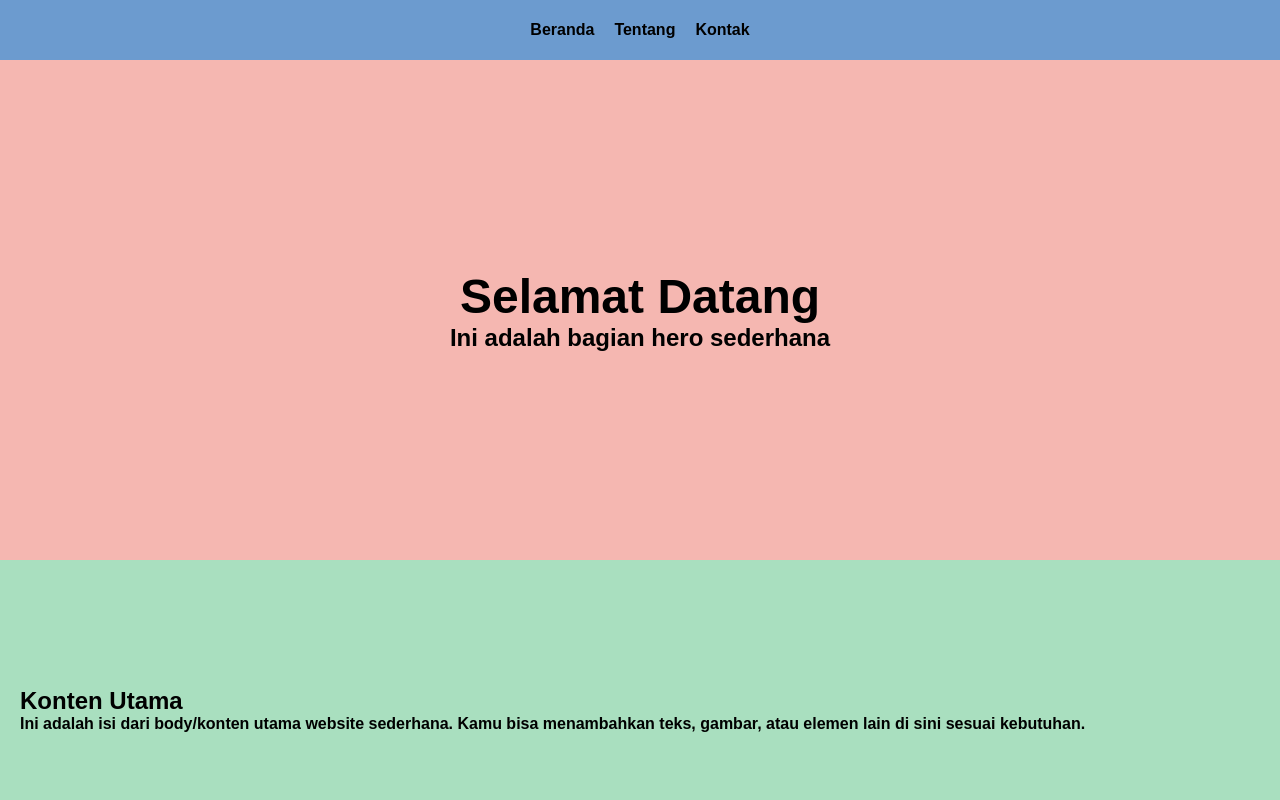
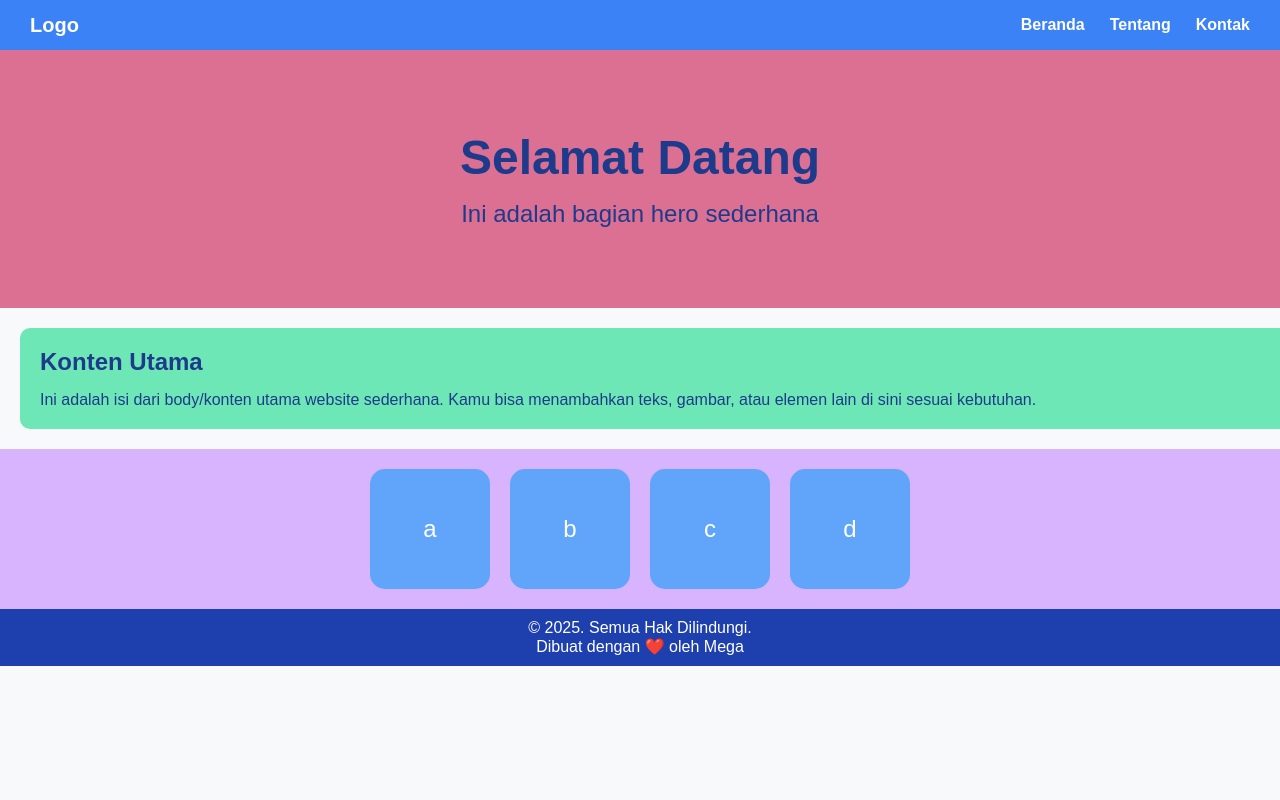
Before and after one commit to megaalaelawati-star/latihan-position, a plain HTML site: page index.html in a window 1280 px wide. Shown: the top 800 px of the page. Drawn offline with Linux system fonts and the light colour scheme.

Commit message:
Menambah fitur flexbox

```diff
--- a/index.html
+++ b/index.html
@@ -13,6 +13,7 @@
     <div class="container">
         <!-- Navigasi -->
         <div class="box box1">
+            <h2 style="color:white;">Logo</h2>
             <nav>
                 <ul>
                     <li><a href="#">Beranda</a></li>
@@ -42,7 +43,14 @@
             <div class="item">a</div>
             <div class="item">b</div>
             <div class="item">c</div>
+            <div class="item">d</div>
         </div>
+
+        <!-- Footer -->
+        <footer>
+            <p>&copy; 2025. Semua Hak Dilindungi.</p>
+            <p>Dibuat dengan ❤️ oleh Mega</p>
+        </footer>
     </div>
 </body>
 
--- a/style.css
+++ b/style.css
@@ -6,6 +6,8 @@
 
 body {
     font-family: Arial, sans-serif;
+    background: #f8f9fa;
+    color: #333;
 }
 
 .container {
@@ -16,73 +18,103 @@
 
 .box {
     width: 100%;
-            height: 500px;
-            color: black;
-            font-weight: bold;
     display: flex;
     justify-content: center;
     align-items: center;
+    padding: 40px 20px;
 }
 
-        /* Kotak Navigasi */
+/* Navigasi */
 .box1 {
-            background: #6C9BCF;
-            height: 60px;
-            justify-content: space-around;
+    background: #3B82F6;
+    height: 50px;
+    justify-content: space-between;
+    padding: 0 30px;
+    box-shadow: 0 3px 6px rgba(0, 0, 0, 0.1);
+}
+
+.box1 h2 {
+    font-size: 20px;
+    color: white;
 }
 
 .box1 nav ul {
     list-style: none;
     display: flex;
-            gap: 20px;
-        }
-
-        .box1 nav ul li {
-            display: inline;
+    gap: 25px;
 }
 
 .box1 nav ul li a {
-            color: black;
+    color: white;
     text-decoration: none;
-            font-weight: bold;
+    font-weight: 600;
+    transition: 0.3s;
 }
 
-        /* Kotak Hero */
+.box1 nav ul li a:hover {
+    color: palevioletred;
+}
+
+/* Hero */
 .box2 {
-            background: #F5B7B1;
+    background: palevioletred;
     flex-direction: column;
     font-size: 24px;
+    color: #1E3A8A;
+    text-align: center;
+    padding: 80px 20px;
 }
 
-        /* Kotak Body */
-        .box3 {
-            background: #A9DFBF;
-            height: auto;
-            min-height: 300px;
-            flex-direction: column;
-            padding: 20px;
-            color: black;
-            align-items: flex-start;
+.box2 h1 {
+    font-size: 48px;
+    margin-bottom: 15px;
 }
 
-        /* Kotak Flexbox Baru */
+/* Konten Utama */
+.box3 {
+    background: #6EE7B7;
+    flex-direction: column;
+    align-items: flex-start;
+    color: #1E3A8A;
+    border-radius: 10px;
+    margin: 20px;
+    padding: 20px;
+}
+
+.box3 h2 {
+    margin-bottom: 15px;
+}
+
+/* Flexbox Section */
 .box4 {
-            background: #E8DAEF;
-            height: auto;
-            padding: 40px;
+    background: #D8B4FE;
     display: flex;
     justify-content: center;
     gap: 20px;
+    flex-wrap: wrap;
+    padding: 20px;
 }
 
 .item {
-            width: 100px;
-            height: 100px;
-            background: #5DADE2;
+    width: 120px;
+    height: 120px;
+    background: #60A5FA;
     color: white;
     font-size: 24px;
     display: flex;
     justify-content: center;
     align-items: center;
-            border-radius: 10px;
+    border-radius: 15px;
 }
+
+.item:hover {
+    background: #2563EB;
+}
+
+/* Footer */
+footer {
+    background: #1E40AF;
+    color: white;
+    text-align: center;
+    padding: 10px
+}
```
Lines whose indentation alone changed are shown as unchanged.
